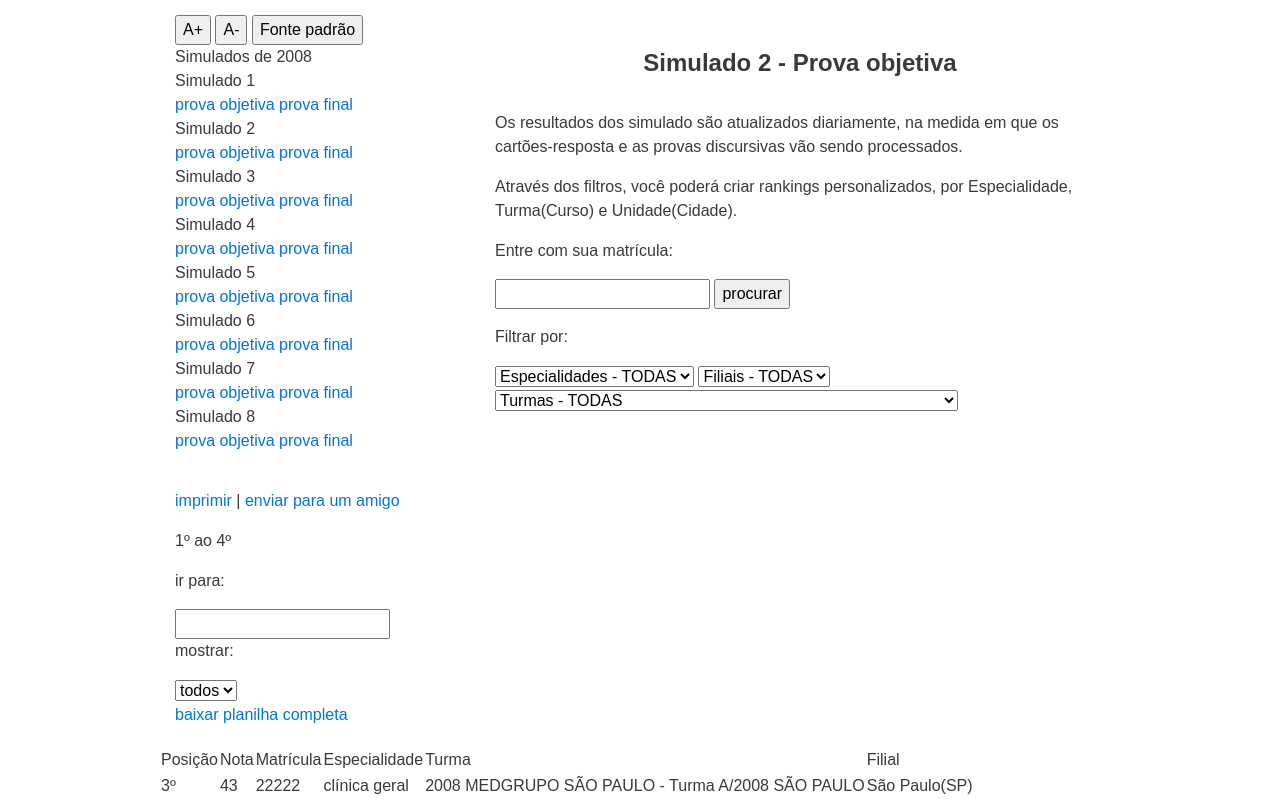
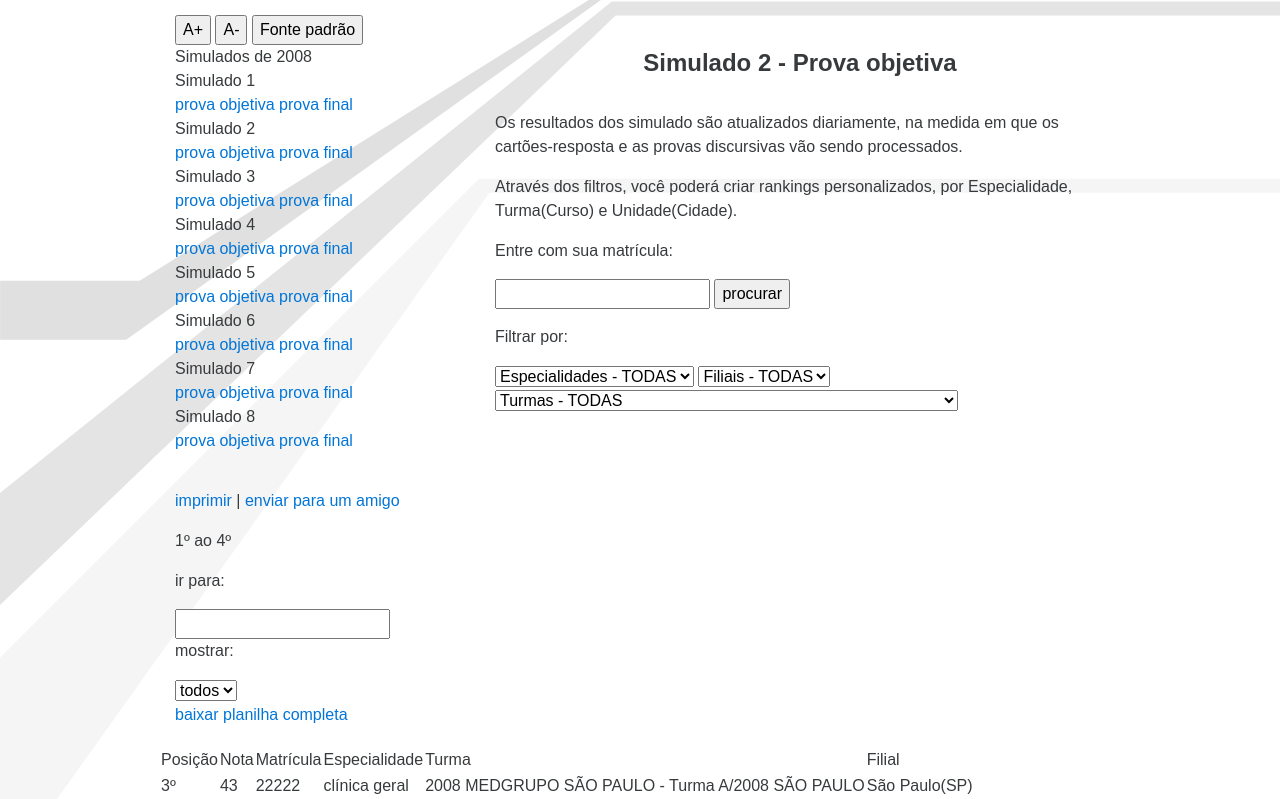
Before and after one commit to patriciaquintiere/listagemprovas, a website: page src/index.html in a window 1280 px wide. Shown: the part 105-904 px from the top of the page. Drawn offline with nearby package versions, Linux system fonts and the light colour scheme; files that its build step writes are made by us from their sources; the site is published under a folder, as on GitHub Pages, so addresses that start at the root find nothing.

Commit message:
correção na url da imagem de fundo do body, no css

```diff
--- a/src/assets/scss/styles.scss
+++ b/src/assets/scss/styles.scss
@@ -22,7 +22,7 @@
 * @section DEFAULT
 */
 body{
-    background-image: url('/assets/images/bkg-linhas.svg');
+    background-image: url('../../assets/images/bkg-linhas.svg');
     background-color: transparent;
     background-size: cover;
     background-repeat: no-repeat;
```
Also changed, not shown: src/assets/css/styles.css.
